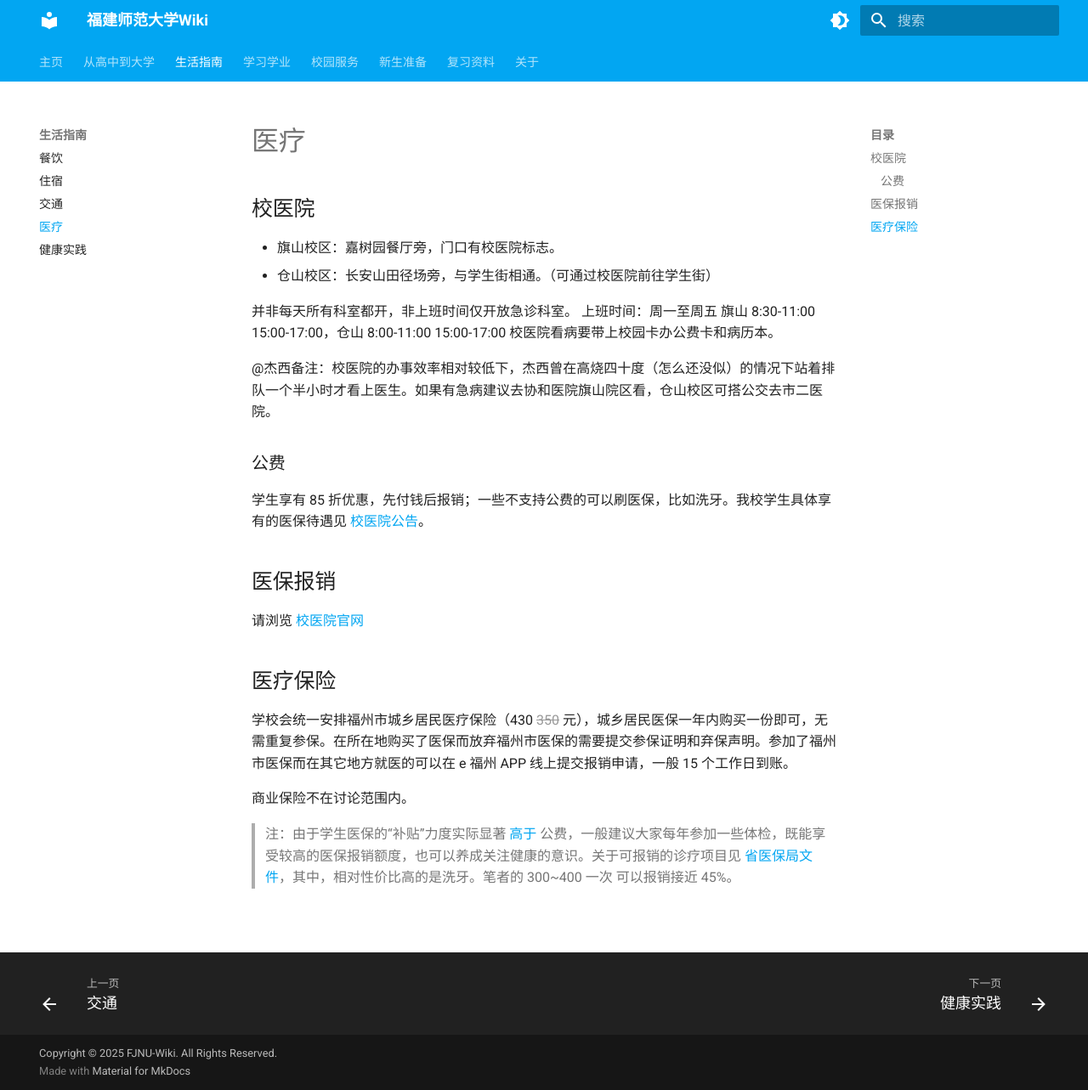
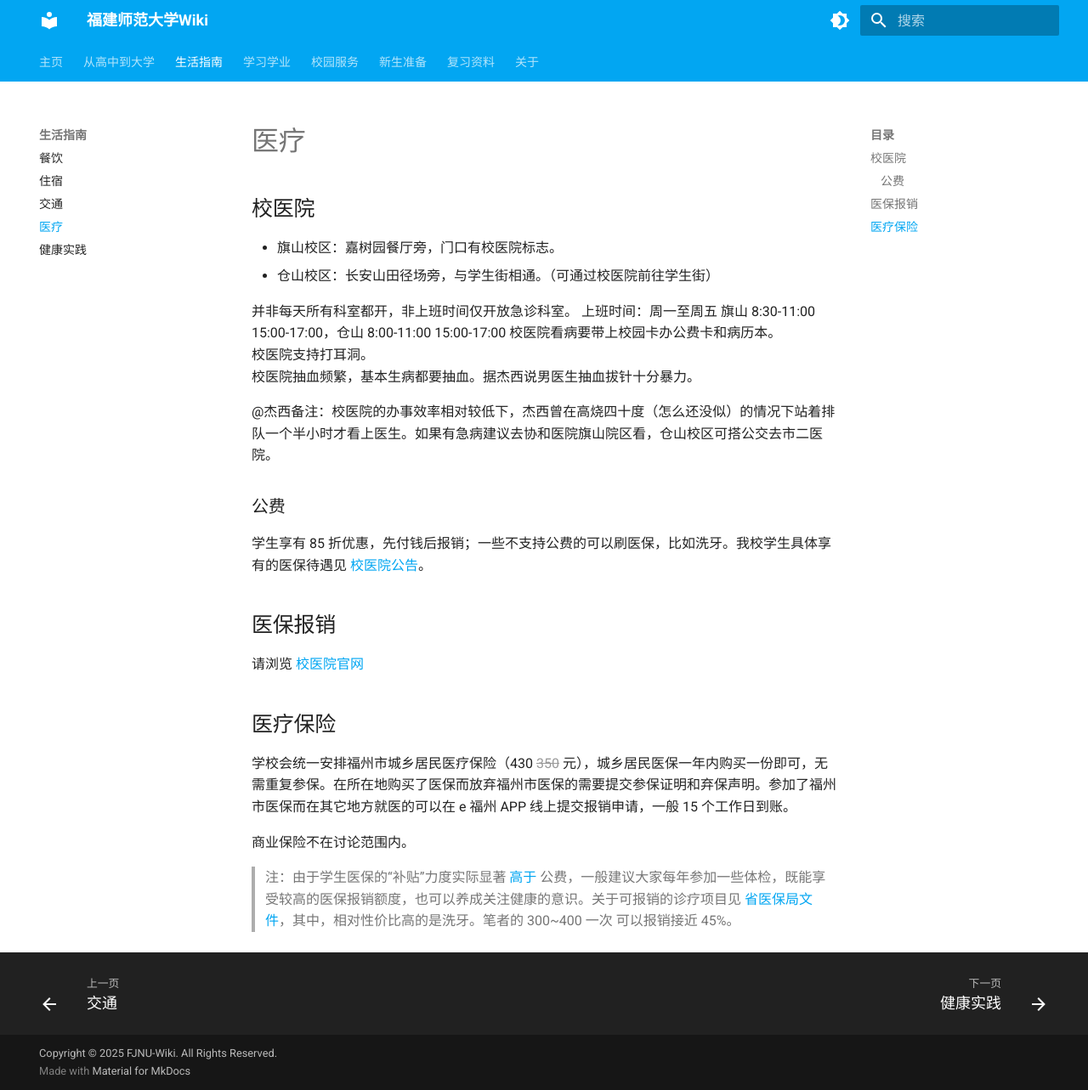
Before and after one commit to kanerty/FJNU-Wiki, an MkDocs documentation site: the page built from docs/live/hospital.md, in a window 1280 px wide and 1283 px high. Shown: the whole window at 85% size. Built offline with MkDocs 1.6.1 and Material for MkDocs 9.7.7, drawn with Linux system fonts in a browser that asks for light colours.

Commit message:
feat(hospital):better proof

```diff
--- a/docs/live/hospital.md
+++ b/docs/live/hospital.md
@@ -8,6 +8,8 @@
 并非每天所有科室都开，非上班时间仅开放急诊科室。
 上班时间：周一至周五 旗山 8:30-11:00 15:00-17:00，仓山 8:00-11:00 15:00-17:00
 校医院看病要带上校园卡办公费卡和病历本。
+校医院支持打耳洞。
+校医院抽血频繁，基本生病都要抽血。据杰西说男医生抽血拔针十分暴力。
 
 @杰西备注：校医院的办事效率相对较低下，杰西曾在高烧四十度（怎么还没似）的情况下站着排队一个半小时才看上医生。如果有急病建议去协和医院旗山院区看，仓山校区可搭公交去市二医院。
 
```
